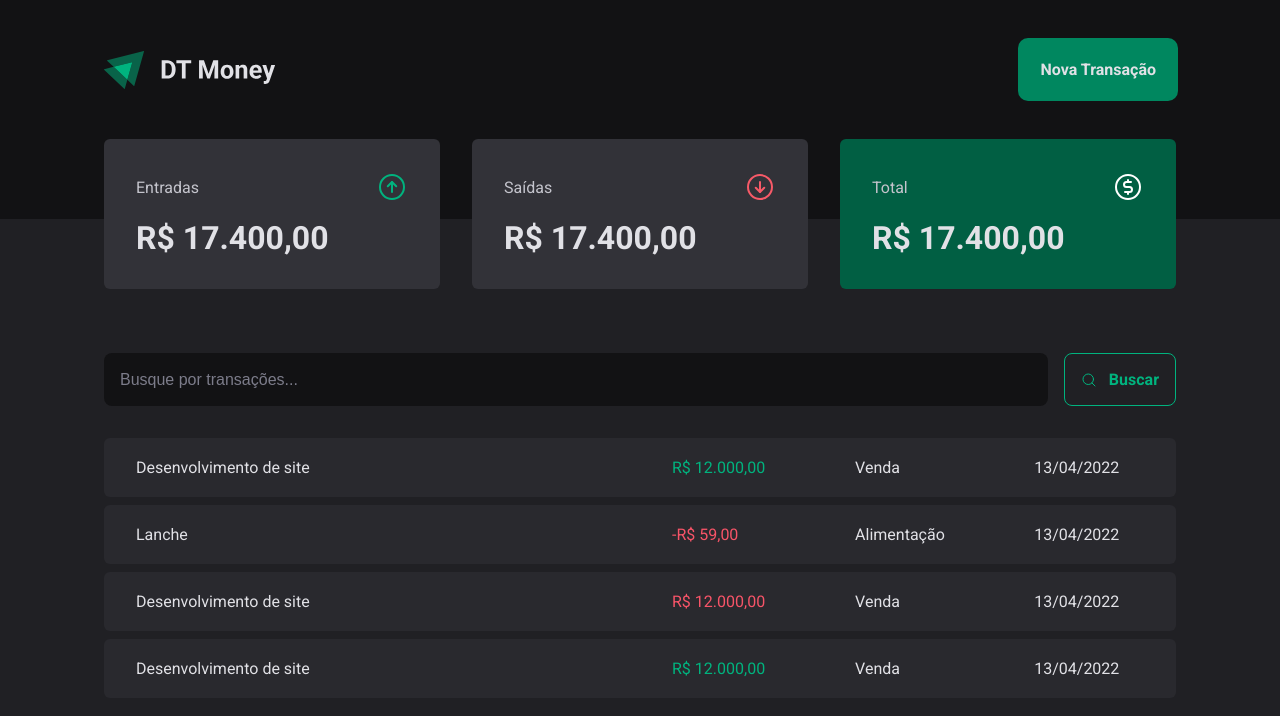
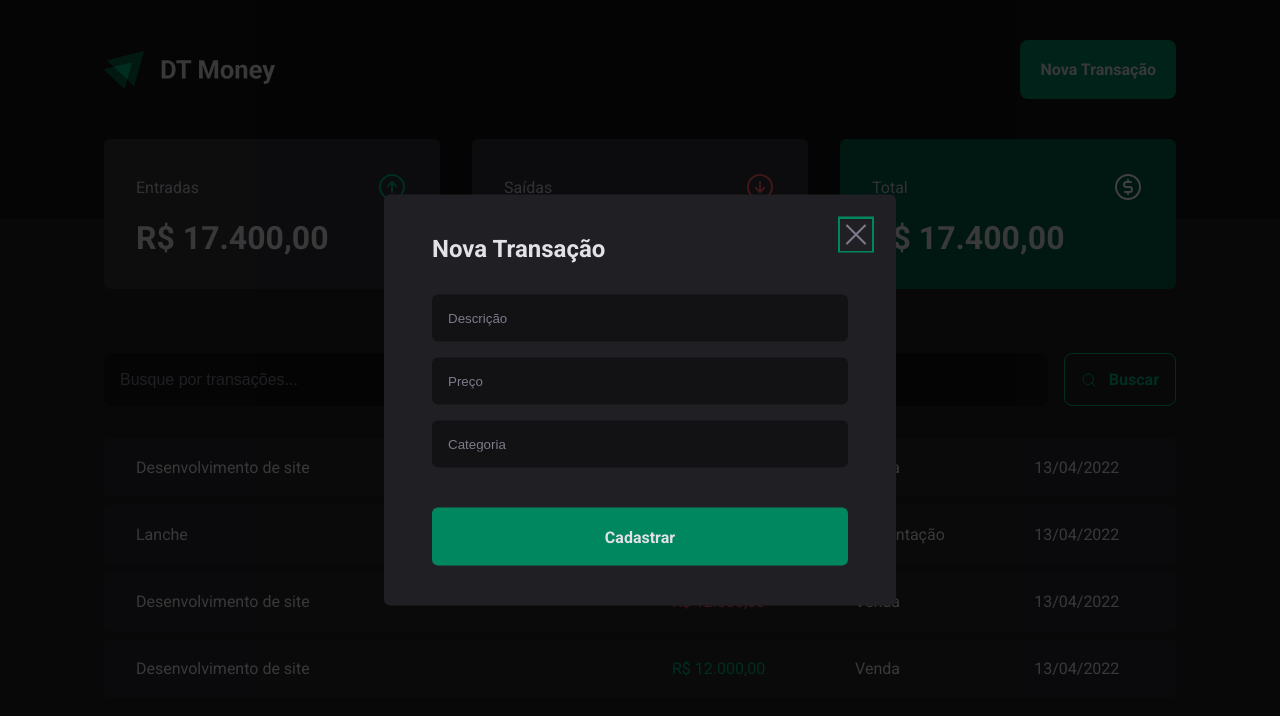
Before and after one commit to Emanuelvss13/DT-Money-ignite, a React (Vite) app: page / in a window 1280 px wide. Both pictures are taken after a click on the button "Nova Transação". Shown: the top 716 px of the page. Built offline with nearby package versions, Linux system fonts and the light colour scheme.

Commit message:
feat: new transaction modal

```diff
--- a/src/components/Header/index.tsx
+++ b/src/components/Header/index.tsx
@@ -1,13 +1,23 @@
 import { HeaderContainer, HeaderContent, NewTransactionButton } from "./style";
+import Logo from '../../assets/logo.svg'
+import * as Dialog from '@radix-ui/react-dialog';
+import { NewTransactionModal } from "../NewTransactionModal/NewTransactionModal";
 
-import Logo from '../../assets/logo.svg'
 
 export function Header() {
   return (
     <HeaderContainer>
       <HeaderContent>
         <img src={Logo} alt="" />
-        <NewTransactionButton>Nova Transação</NewTransactionButton>
+
+        <Dialog.Root>
+          <Dialog.Trigger asChild>
+            <NewTransactionButton>Nova Transação</NewTransactionButton>
+          </Dialog.Trigger>
+
+          <NewTransactionModal />
+        </Dialog.Root>
+
       </HeaderContent>
     </HeaderContainer>
   );
--- /dev/null
+++ b/src/components/NewTransactionModal/NewTransactionModal.tsx
@@ -0,0 +1,29 @@
+import * as Dialog from '@radix-ui/react-dialog';
+import { CloseButton, Content, Overlay } from './style';
+import { X } from 'phosphor-react';
+
+export function NewTransactionModal() {
+  return (
+    <Dialog.Portal>
+      <Overlay>
+        <Content>
+          <CloseButton>
+            <X size={32} />
+          </CloseButton>
+
+          <Dialog.Title>Nova Transação</Dialog.Title>
+
+          <form action="">
+            <input type="text" placeholder='Descrição' required/>
+            <input type="text" placeholder='Preço' required/>
+            <input type="text" placeholder='Categoria' required/>
+
+
+            <button type="submit">Cadastrar</button>
+          </form>
+
+        </Content>
+      </Overlay>
+    </Dialog.Portal>
+  )
+}
--- /dev/null
+++ b/src/components/NewTransactionModal/style.ts
@@ -0,0 +1,70 @@
+import * as Dialog from "@radix-ui/react-dialog";
+import styled from "styled-components";
+
+export const Overlay = styled(Dialog.Overlay)`
+  position: fixed;
+  width: 100vw;
+  height: 100vh;
+  inset: 0;
+  background: rgba(0, 0, 0, 0.75);
+`;
+
+export const Content = styled(Dialog.Content)`
+  min-width: 32rem;
+  border-radius: 6px;
+  padding: 2.5rem 3rem;
+  background: ${(props) => props.theme["gray-800"]};
+
+  position: fixed;
+  top: 50%;
+  left: 50%;
+  transform: translate(-50%, -50%);
+
+  form {
+    margin-top: 2rem;
+
+    display: flex;
+    flex-direction: column;
+    gap: 1rem;
+
+    input {
+      border-radius: 6px;
+      border: 0;
+      background-color: ${(props) => props.theme["gray-900"]};
+      color: ${(props) => props.theme["gray-300"]};
+      padding: 1rem;
+
+      &::placeholder {
+        color: ${(props) => props.theme["gray-500"]};
+      }
+    }
+
+    button[type="submit"] {
+      height: 58px;
+      border: 0;
+      background-color: ${(props) => props.theme["green-500"]};
+      color: ${(props) => props.theme["gray-100"]};
+      font-weight: bold;
+      padding: 0 1.25rem;
+      border-radius: 6px;
+      margin-top: 1.5rem;
+      cursor: pointer;
+
+      &:hover {
+        background-color: ${(props) => props.theme["green-700"]};
+        transition: background-color 0.2s;
+      }
+    }
+  }
+`;
+
+export const CloseButton = styled(Dialog.Close)`
+  position: absolute;
+  background-color: transparent;
+  border: 0;
+  top: 1.5rem;
+  right: 1.5rem;
+  line-height: 0;
+  cursor: pointer;
+  color: ${(props) => props.theme["gray-500"]};
+`;
```
